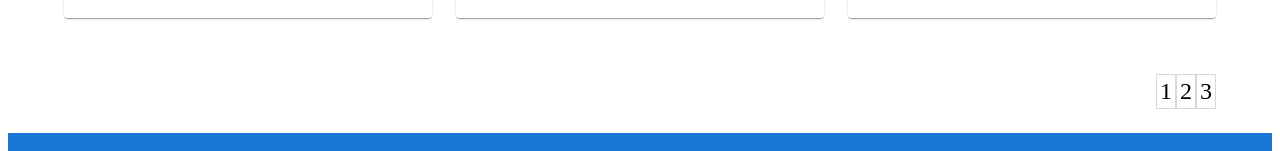
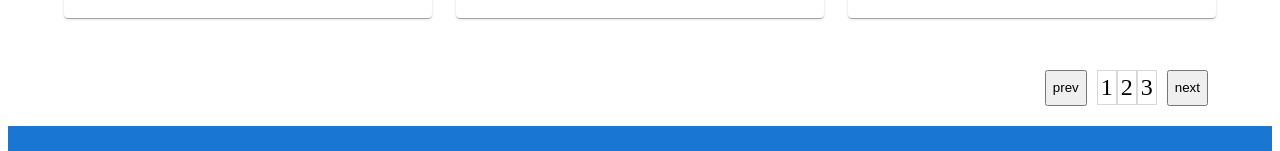
Before and after one commit to kozhemyakin/tms-diploma, a React (Create React App) app: page / in a window 1280 px wide. Shown: the part 1444-1595 px from the top of the page. Built offline with nearby package versions, Linux system fonts and the light colour scheme; data requests are answered from the project's data file.

Commit message:
add prev,next buttons for pagination

```diff
--- a/data/db.json
+++ b/data/db.json
@@ -1362,6 +1362,30 @@
       "products_ids": [],
       "cartTotal": 0,
       "id": "OCyhxpj"
+    },
+    {
+      "firstName": "sdf",
+      "lastName": "sdfsdf",
+      "user_email": "sdsdsdds@trstsc.ccc",
+      "shipping": "sdfsdfsdfsd",
+      "order_id": 2363,
+      "products_ids": [
+        "hereisididid3"
+      ],
+      "cartTotal": 570,
+      "id": "fdycEnC"
+    },
+    {
+      "firstName": "sdfsdfsd",
+      "lastName": "sdfdsf",
+      "user_email": "EMAAAAil@tst.com",
+      "shipping": "dsfsdfdsfsdfds",
+      "order_id": 13362,
+      "products_ids": [
+        "hereisididid3"
+      ],
+      "cartTotal": 1140,
+      "id": "bXNTa06"
     }
   ],
   "comments": [
--- a/src/components/Pagination.jsx
+++ b/src/components/Pagination.jsx
@@ -1,6 +1,6 @@
 import React from "react";
 
-function Pagination({productsPerPage, totalProducts, paginate}) {
+function Pagination({productsPerPage, totalProducts, paginate, prevPage, nextPage}) {
     const pageNumbers = [];
 
     for (let i = 1; i <= Math.ceil(totalProducts / productsPerPage); i++) {
@@ -8,8 +8,9 @@ function Pagination({productsPerPage, totalProducts, paginate}) {
     }
 
     return (
-        <div>
-        <ul className="pagination">
+        <div className="pagination">
+            <button onClick={() => prevPage()}>prev</button>
+            <ul className="pagination-numbers">
             {pageNumbers.map(number =>
                 <li key={number}>
                     <div onClick={() => paginate(number)}>
@@ -17,6 +18,7 @@ function Pagination({productsPerPage, totalProducts, paginate}) {
                     </div>
                 </li>)}
             </ul>
+        <button onClick={() => nextPage()}>next</button>
     </div>
     );
 }
--- a/src/components/Product.jsx
+++ b/src/components/Product.jsx
@@ -27,10 +27,29 @@ function Product() {
 
   const [currentPage, setCurrentPage] = useState(1);
   const productsPerPage = 9;
-
   const lastProductPage = currentPage * productsPerPage;
   const firstProductIndex = lastProductPage - productsPerPage;
   const currentProduct = data.slice(firstProductIndex, lastProductPage);
+
+  const paginate = pageNumber => setCurrentPage(pageNumber);
+
+  const prevPage = () => {
+    if (currentPage > 1) {
+      setCurrentPage(currentPage - 1)
+    return currentPage;
+    } else {
+      return;
+    }
+  }
+
+  const nextPage = () => {
+    if (currentPage < currentProduct.length) {
+      setCurrentPage(currentPage + 1)
+    return currentPage;
+    } else {
+      return;
+    }
+  }
 
   const product = currentProduct.map( (item) => {
     return (
@@ -62,8 +81,6 @@ function Product() {
     );
   });
 
-  const paginate = pageNumber => setCurrentPage(pageNumber)
-
   useEffect(() => {
     getProducts();
   }, [])
@@ -80,6 +97,8 @@ function Product() {
       </Grid>
 
       <Pagination
+        prevPage={prevPage}
+        nextPage={nextPage}
         productsPerPage={productsPerPage}
         totalProducts={data.length}
         paginate={paginate}
--- a/src/style/styles.css
+++ b/src/style/styles.css
@@ -27,17 +27,27 @@ a {
 }
 
 .pagination {
+    display: flex;
+    flex-direction: row;
+    justify-content: end;
+    height: 36px;
+    margin: 20px 8px;
+}
+
+.pagination-numbers {
     list-style: none;
     display: flex;
     flex-direction: row;
-    justify-content: flex-end;
-    font-size: 24px;
+    justify-content: center;
+    align-items: center;
+    padding: 0 10px;
 }
 
-.pagination > li {
+.pagination-numbers > li {
     padding: 3px;
     border: 1px solid rgba(128, 128, 128, 0.311);
     cursor: pointer;
+    font-size: 24px;
 }
 
 .proceed-btn {
```
Lines whose indentation alone changed are shown as unchanged.
